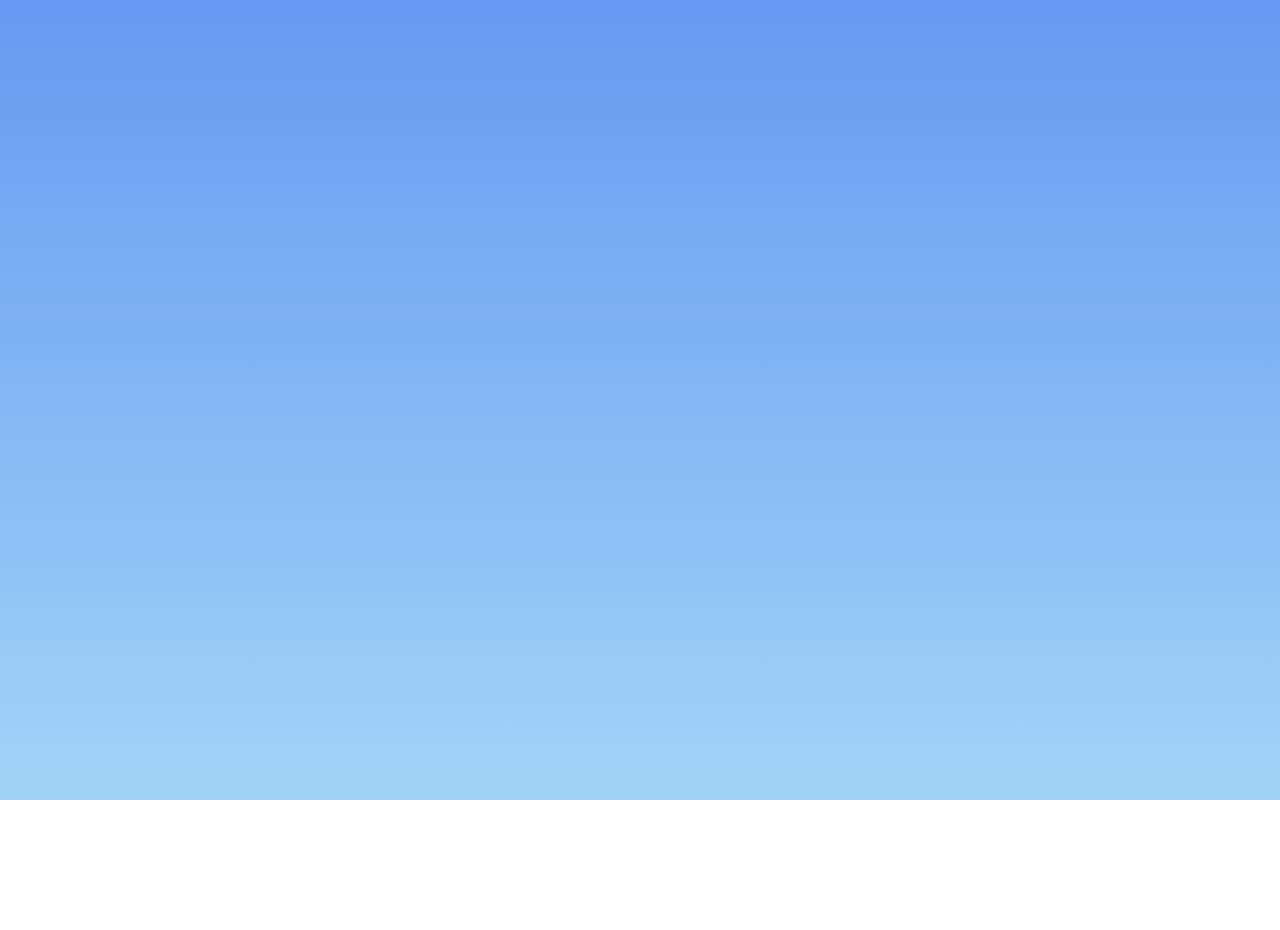
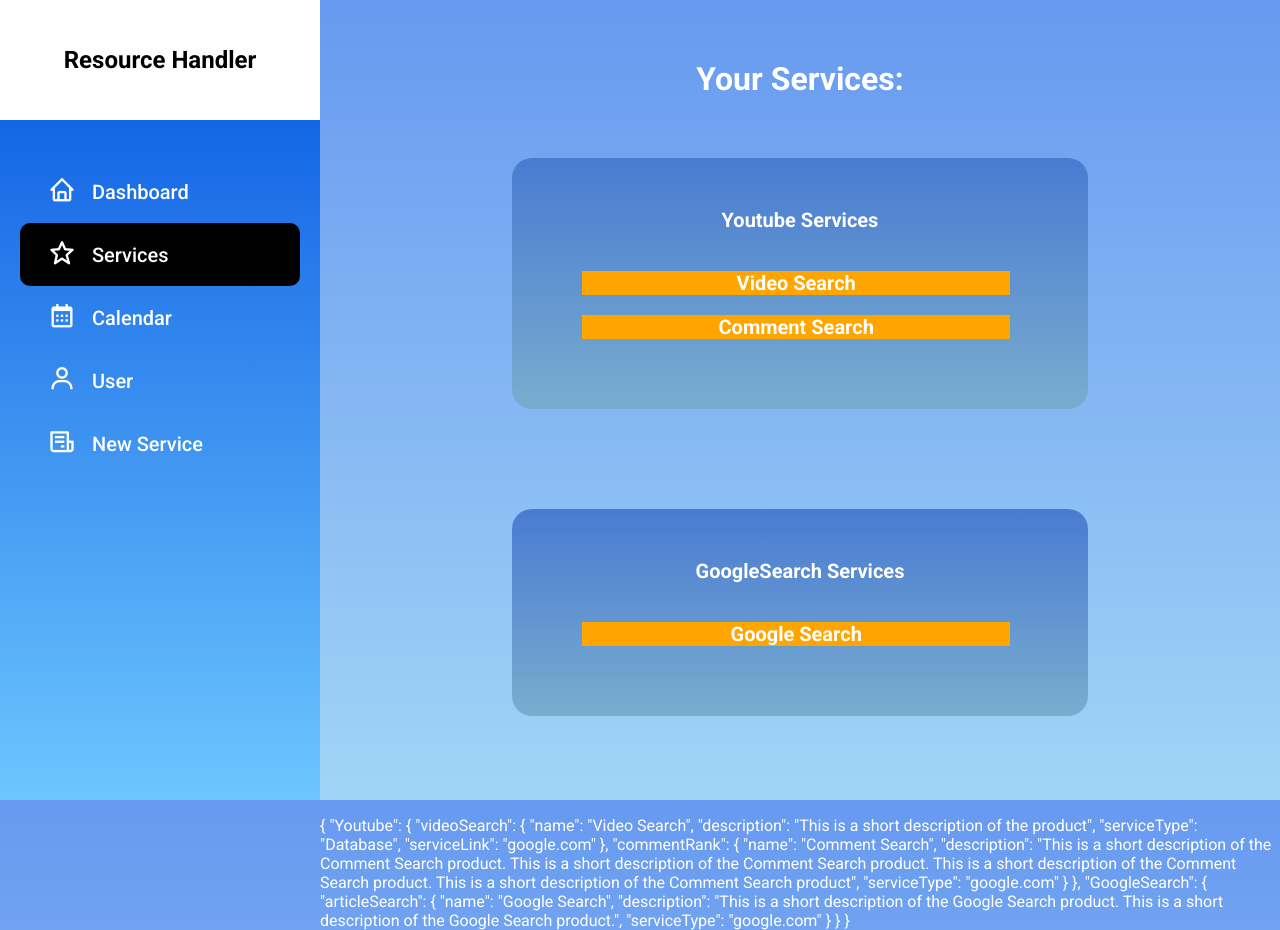
Before and after one commit to SourishW/API-Locker, a React (Create React App) app: page /allservices in a window 1280 px wide. Before the commit this address had no page. Before the commit the page ends 800 px from the top, so only its background shows below. Built offline with nearby package versions, Linux system fonts and the light colour scheme; a web font is replaced by a local one.

Commit message:
Services Page Rough Prototype Completed
Completed a rough version of the services tab

```diff
--- a/src/App.js
+++ b/src/App.js
@@ -3,6 +3,7 @@
 import { BrowserRouter, Routes, Route } from "react-router-dom";
 import AppLayout from "./components/layout/AppLayout";
 import Blank from "./pages/Blank";
+import AllServices from "./pages/AllServices";
 import NewService from "./pages/NewService";
 import ChangeService from "./pages/ChangeService";
 
@@ -12,7 +13,37 @@
       <Routes>
         <Route path="/" element={<AppLayout />}>
           <Route index element={<Blank />} />
-          <Route path="/started" element={<Blank />} />
+          <Route
+            path="/allservices"
+            element={
+              <AllServices
+                groups={{
+                  Youtube: {
+                    videoSearch: {
+                      name: "Video Search",
+                      description: "This is a short description of the product",
+                      serviceType: "Database",
+                      serviceLink: "google.com",
+                    },
+                    commentRank: {
+                      name: "Comment Search",
+                      description:
+                        "This is a short description of the Comment Search product. This is a short description of the Comment Search product. This is a short description of the Comment Search product. This is a short description of the Comment Search product",
+                      serviceType: "google.com",
+                    },
+                  },
+                  GoogleSearch: {
+                    articleSearch: {
+                      name: "Google Search",
+                      description:
+                        "This is a short description of the Google Search product. This is a short description of the Google Search product.",
+                      serviceType: "google.com",
+                    },
+                  },
+                }}
+              />
+            }
+          />
           <Route path="/calendar" element={<Blank />} />
           <Route path="/user" element={<Blank />} />
           <Route
--- a/src/components/sidebar/Sidebar.jsx
+++ b/src/components/sidebar/Sidebar.jsx
@@ -10,10 +10,10 @@
     section: "",
   },
   {
-    display: "Getting Started",
+    display: "Services",
     icon: <i className="bx bx-star"></i>,
-    to: "/started",
-    section: "started",
+    to: "/allservices",
+    section: "allservices",
   },
   {
     display: "Calendar",
--- /dev/null
+++ b/src/pages/AllServiceComponents/AllServiceGroup.jsx
@@ -0,0 +1,12 @@
+import React from "react";
+import SingleService from "./SingleService";
+
+export default function AllServiceGroup(props) {
+  return (
+    <div className="allservices__group__collective">
+      {Object.keys(props.group).map((item, index) => (
+        <SingleService service={props.group[item]} />
+      ))}
+    </div>
+  );
+}
--- /dev/null
+++ b/src/pages/AllServiceComponents/SingleService.jsx
@@ -0,0 +1,9 @@
+import React from "react";
+
+export default function SingleService(props) {
+  return (
+    <div className="allservices__group__collective__item">
+      <h1>{props.service.name}</h1>
+    </div>
+  );
+}
--- /dev/null
+++ b/src/pages/AllServices.jsx
@@ -0,0 +1,24 @@
+import React from "react";
+import AllServiceGroup from "./AllServiceComponents/AllServiceGroup";
+import "./allservice.scss";
+
+export default function AllServices(props) {
+  return (
+    <div>
+      <h1 style={{ textAlign: "center", margin: "60px", color: "white" }}>
+        Your Services:
+      </h1>
+
+      <div className="allservices">
+        {Object.keys(props.groups).map((item, index) => (
+          <div className="allservices__group">
+            <h1>{item} Services</h1>
+            <br />
+            <AllServiceGroup group={props.groups[item]} />
+          </div>
+        ))}
+        {JSON.stringify(props.groups, "", 2)}
+      </div>
+    </div>
+  );
+}
--- /dev/null
+++ b/src/pages/allservice.scss
@@ -0,0 +1,42 @@
+.allservices {
+  display: flex;
+  flex-wrap: wrap;
+  align-items: center;
+  justify-content: center;
+  color: white;
+  display: flex;
+
+  h1 {
+    font-size: 1.25rem;
+    display: block;
+  }
+  &__group {
+    margin: 100px;
+    margin-top: 0px;
+
+    max-width: 70%;
+    min-width: 60%;
+    background-image: linear-gradient(rgb(73, 123, 210), rgb(121, 173, 206));
+
+    padding: 50px;
+    border-radius: 20px;
+    color: white;
+    text-align: center;
+
+    &__collective {
+      display: block;
+      justify-content: center;
+      flex-wrap: wrap;
+      &__item {
+        background-color: orange;
+        // background-image: linear-gradient(
+        //   rgb(255, 255, 255),
+        //   rgb(205, 216, 235)
+        // );
+        width: 90%;
+
+        margin: 20px;
+      }
+    }
+  }
+}
--- a/src/pages/newservice.scss
+++ b/src/pages/newservice.scss
@@ -1,6 +1,4 @@
 body {
-  // background-image: linear-gradient(rgb(126, 42, 211), rgb(91, 155, 235));
-  // background-image: linear-gradient(rgb(103, 117, 241), rgb(113, 183, 241));
   background-image: linear-gradient(rgb(103, 153, 240), rgb(161, 213, 246));
 }
 
```
